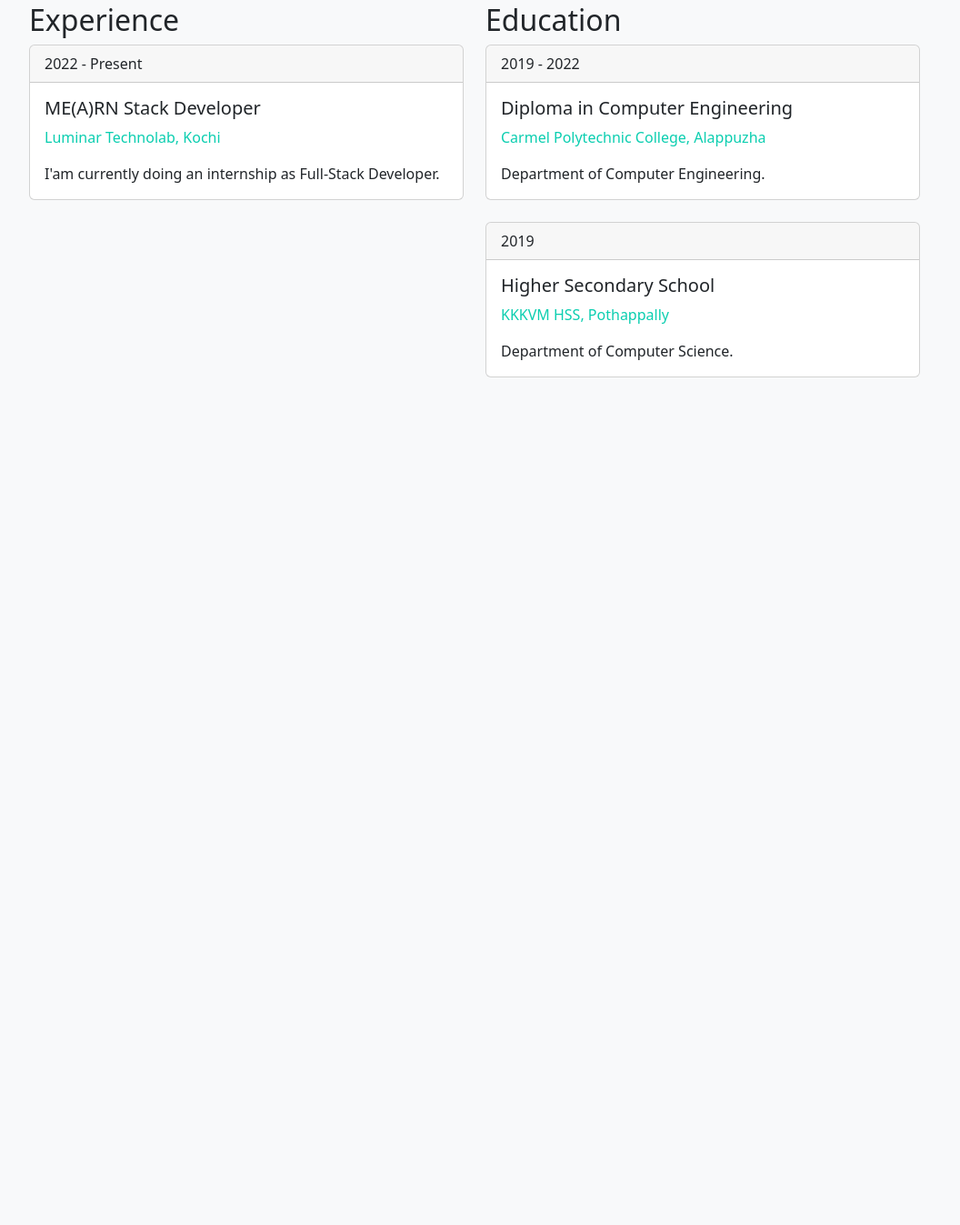
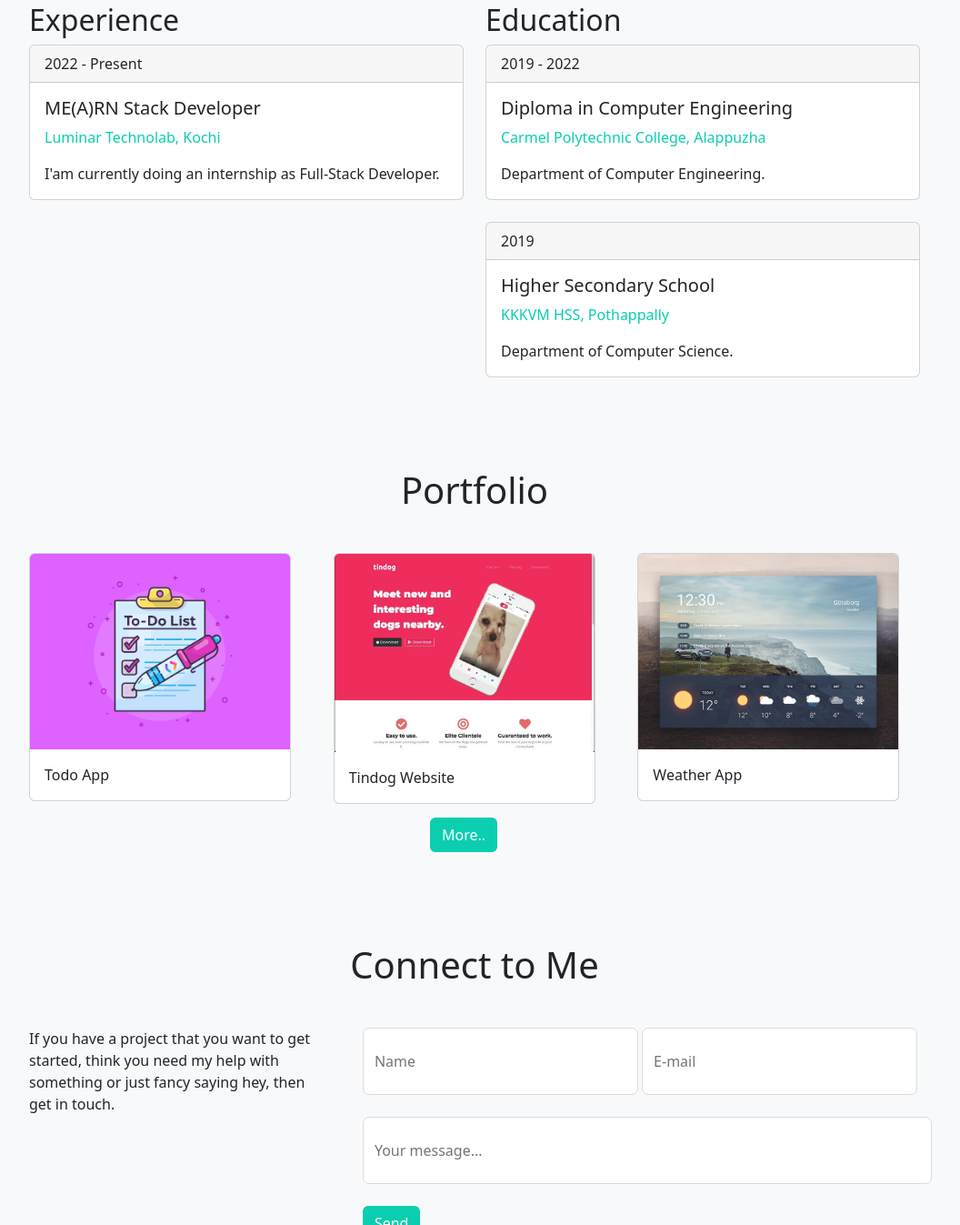
Before and after one commit to MuhammedAnsari/Ansari---Portfolio, a plain HTML site: page index.html in a window 1280 px wide. Shown: the part 1453-2800 px from the top of the page at 91% size, without its empty margins (118-1174 px from the left). Before the commit the page ends 1898 px from the top, so only its background shows below. Drawn offline with nearby package versions, Linux system fonts and the light colour scheme.

Commit message:
Added till contact not responsive

```diff
--- a/index.html
+++ b/index.html
@@ -18,10 +18,10 @@
             <div class="collapse navbar-collapse" id="navbarNavAltMarkup">
                 <div class="navbar-nav">
                     <a class="nav-link" aria-current="page" href="#">Home</a>
-                    <a class="nav-link" href="#">About</a>
-                    <a class="nav-link" href="#">Skills</a>
-                    <a class="nav-link " href="#">Portfolio</a>
-                    <a class="nav-link " href="#">Experience</a>
+                    <a class="nav-link" href="#about">About</a>
+                    <a class="nav-link" href="#skills">Skills</a>
+                    <a class="nav-link " href="#experience">Experience</a>
+                    <a class="nav-link " href="#portfolio">Portfolio</a>
                     <a class="nav-link " href="#">Contact</a>
                 </div>
             </div>
@@ -60,7 +60,7 @@
     </div>
 
     <!--About Me-->
-    <div class="aboutme">
+    <div class="aboutme" id="about">
         <div class="row">
             <div class="col-lg-6">
                 <!--About image-->
@@ -81,7 +81,7 @@
     </div>
 
     <!--Technical skills-->
-    <div class="skills">
+    <div class="skills" id="skills">
         <h1 align="center">Technical Skills</h1>
 
         <!--Skill-->
@@ -111,7 +111,7 @@
     </div>
 
     <!--Experience and education-->
-    <div class="exp-edu">
+    <div class="exp-edu" id="experience">
         <div class="row">
             <div class="col">
                 <h2>Experience</h2>
@@ -153,6 +153,71 @@
         </div>
     </div>
 
+    <!--Portfolio-->
+    <div class="portfolio" id="portfolio">
+        <h1 align="center"style="margin-bottom: 45px;">Portfolio</h1>
+
+        <div class="row">
+
+            <div class="col">
+                <div class="card port-img" style="width: 18rem;">
+                    <img src="Images/to-do-list-apps.png" class="card-img-top" alt="...">
+                    <div class="card-body">
+                        <p class="card-text">Todo App</p>
+                    </div>
+                </div>
+            </div>
+
+            <div class="col">
+                <div class="card port-img" style="width: 18rem;">
+                    <img src="Images/tindog.jpg" class="card-img-top" alt="...">
+                    <div class="card-body">
+                        <p class="card-text">Tindog Website</p>
+                    </div>
+                </div>
+            </div>
+
+            <div class="col">
+                <div class="card port-img" style="width: 18rem;">
+                    <img src="Images/weather.png" class="card-img-top" alt="...">
+                    <div class="card-body">
+                        <p class="card-text">Weather App</p>
+                    </div>
+                </div>
+            </div>
+        </div>
+
+        <a type="button" class="btn btn-port">More..</a>
+
+    </div>
+
+    <div class="contact-me" id="contact">
+        <h1 align="center" style="margin-bottom: 45px;">Connect to Me</h1>
+
+        <div class="row">
+
+            <div class="col-lg-4">
+                <p>If you have a project that you want to get started, think you need my help with something or just fancy saying hey, then get in touch.</p>
+            </div>
+
+            <div class="col-lg-8">
+                <form class="contact-form"  action="mailto:muhammedansari73@gmail.com" method="post" enctype="text/plain">
+
+                    <input class="txt-box" placeholder="Name" type="text" name="name" size="25">
+
+                    <input class="txt-box" placeholder="E-mail" type="text" name="mail" size="25"><br> <br>
+
+                    <input class="txt-box" placeholder="Your message..." type="text" name="comment" size="60"><br><br>
+
+                    <input class="btn title-btn" type="submit" value="Send">
+
+                    </form>
+            </div>
+
+        </div>
+
+
+    </div>
 
 
 
--- a/style.css
+++ b/style.css
@@ -87,6 +87,37 @@ body{
     margin: 100px 150px 30px 150px;
 }
 
+.portfolio{
+    margin: 100px 150px 30px 150px;
+}
+.btn-port{
+    background-color: #0bceb0;
+    color: white;
+    margin-top: 15px;
+    margin-left: 45%;
+}
+.btn-port:hover{
+    background-color: #0bceb0;
+    color: white;
+}
+
+.contact-me{
+    margin: 100px 150px 30px 150px;
+}
+.contact-form{
+    margin-left: 5%;
+}
+.txt-box{
+    font-size: 16px;
+    border: 1px solid #dcdbdb;
+    border-radius: 7px;
+    padding: 1.5rem 0.75rem;
+}
+
+
+
+
+
 @media only screen and (max-width: 1028px){
 
     body{
@@ -116,4 +147,14 @@ body{
     .edu-title{
         margin-top: 50px;
     }
+
+    .portfolio{
+        width: 300px;
+    }
+    .port-img{
+        margin-top: 25px;
+    }
+    .btn-port{
+        margin-left: 35%;
+    }
 }
```
Also changed, not shown: Images/insta.png (added), Images/tindog.jpg (added), Images/to-do-list-apps.png (added), Images/weather.png (added).
